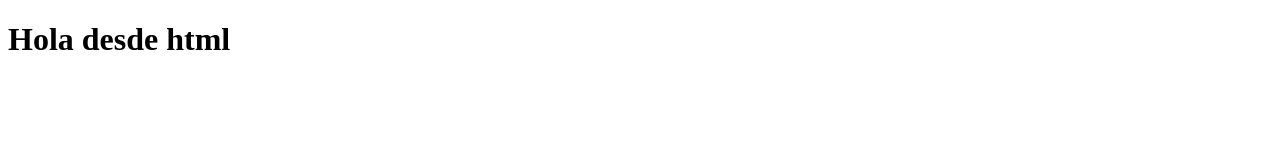
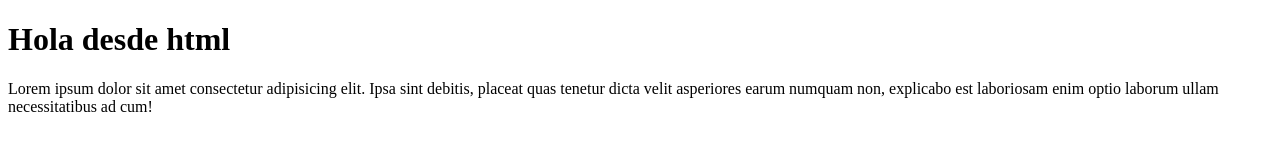
Before and after one commit to AlexisGV/git-ejemplo, a plain HTML site: page index.html in a window 1280 px wide. Drawn offline with Linux system fonts and the light colour scheme.

Commit message:
Agregamos un parrafo

```diff
--- a/index.html
+++ b/index.html
@@ -7,5 +7,6 @@
 </head>
 <body>
     <h1>Hola desde html</h1>
+    <p>Lorem ipsum dolor sit amet consectetur adipisicing elit. Ipsa sint debitis, placeat quas tenetur dicta velit asperiores earum numquam non, explicabo est laboriosam enim optio laborum ullam necessitatibus ad cum!</p>
 </body>
 </html>
```
